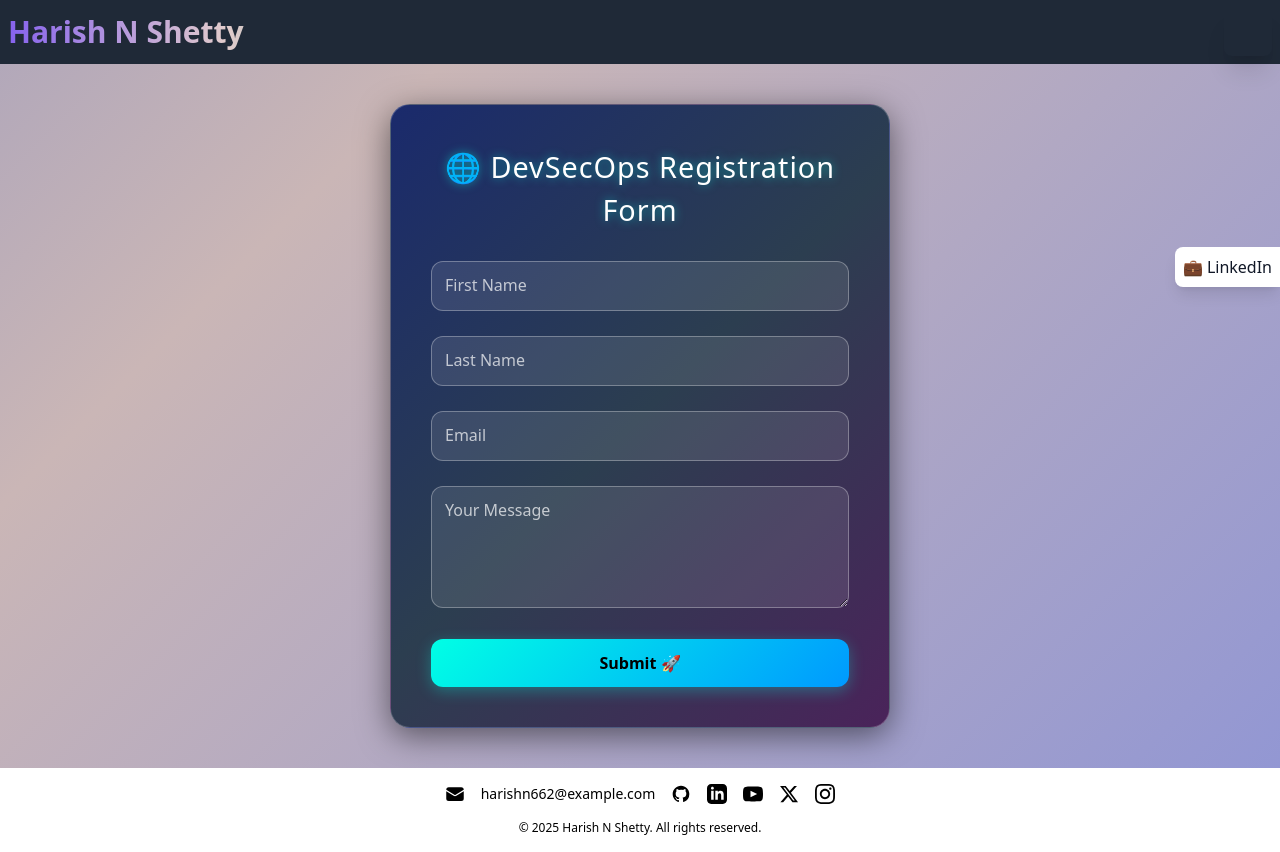
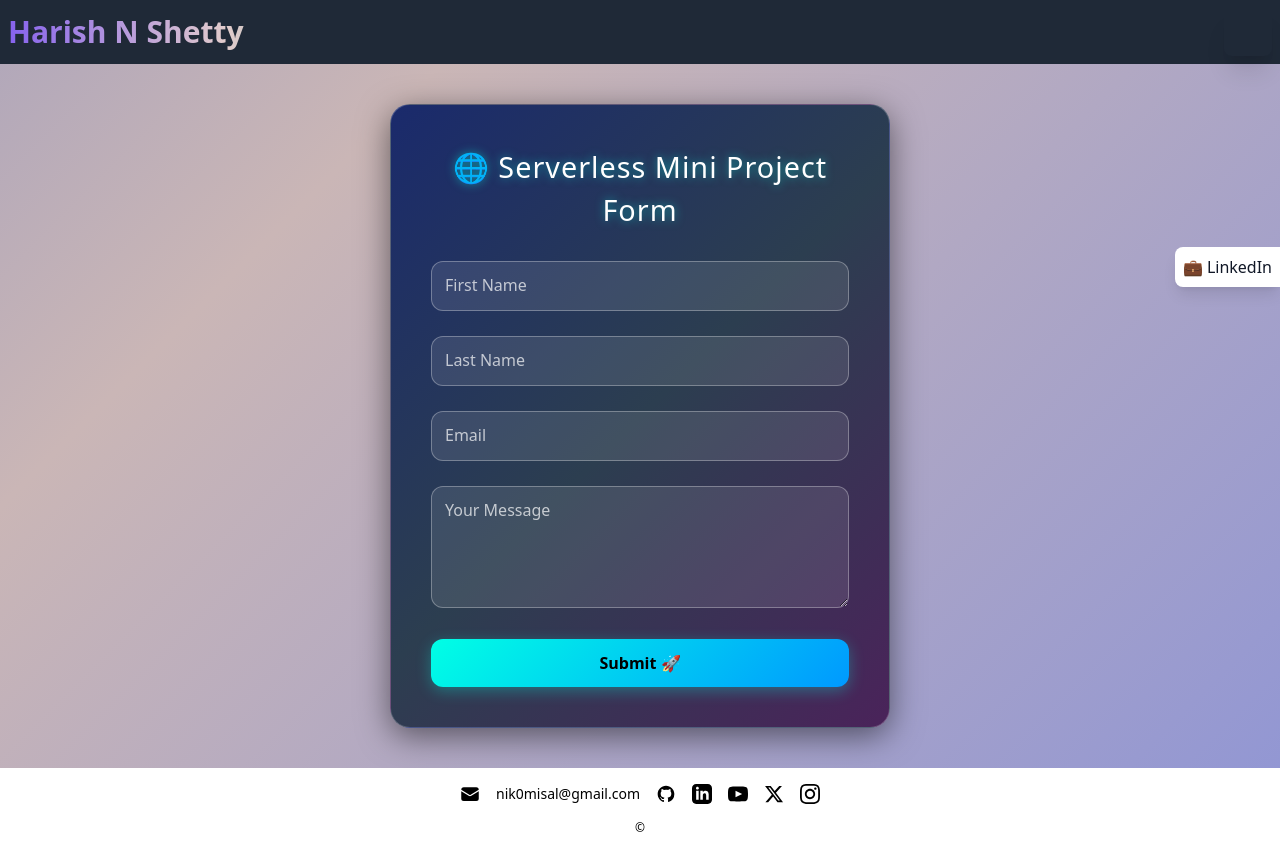
Before and after one commit to nikiimisal/Project__AWS-Serverless-Mini-Project, a plain HTML site: page index.html in a window 1280 px wide. Drawn offline with nearby package versions, Linux system fonts and the light colour scheme.

Commit message:
Update index.html

```diff
--- a/index.html
+++ b/index.html
@@ -4,7 +4,7 @@
   <script src="https://cdnjs.cloudflare.com/ajax/libs/font-awesome/5.15.4/js/all.min.js"></script>
   <meta charset="UTF-8" />
   <meta name="viewport" content="width=device-width, initial-scale=1.0" />
-  <title>Harish's Console</title>
+  <title>nikhil Misal</title>
   <link href="https://cdn.jsdelivr.net/npm/tailwindcss@2.2.19/dist/tailwind.min.css" rel="stylesheet">
 
   <style>
@@ -272,7 +272,7 @@
   <!-- Contact Form Section -->
   <section class="flex justify-center items-center py-10 px-4">
     <div class="solid-card">
-      <h2>🌐 DevSecOps Registration Form </h2>
+      <h2>🌐 Serverless Mini Project Form </h2>
       <form action="/dev" method="post">
         <div class="form-group">
           <input type="text" id="fname" name="fname" required placeholder=" " />
@@ -307,45 +307,45 @@
                 <path d="M1.5 8.67v8.58a3 3 0 003 3h15a3 3 0 003-3V8.67l-8.928 5.493a3 3 0 01-3.144 0L1.5 8.67z"/>
                 <path d="M22.5 6.908V6.75a3 3 0 00-3-3h-15a3 3 0 00-3 3v.158l9.714 5.978a1.5 1.5 0 001.572 0L22.5 6.908z"/>
             </svg>
-            <a href="mailto:harishn662@example.com" class="hover:opacity-75">harishn662@example.com</a>
+            <a href="mailto:nik0misal@gmail.com" class="hover:opacity-75">nik0misal@gmail.com</a>
         </div>
 
         <!-- GitHub -->
-        <a href="https://github.com/harishnshetty" target="_blank" class="hover:opacity-75" aria-label="GitHub">
+        <a href="https://github.com/nikiimisal/" target="_blank" class="hover:opacity-75" aria-label="GitHub">
             <svg class="w-5 h-5" fill="currentColor" viewBox="0 0 24 24" aria-hidden="true">
                 <path fill-rule="evenodd" d="M12 2C6.477 2 2 6.484 2 12.017c0 4.425 2.865 8.18 6.839 9.504.5.092.682-.217.682-.483 0-.237-.008-.868-.013-1.703-2.782.605-3.369-1.343-3.369-1.343-.454-1.158-1.11-1.466-1.11-1.466-.908-.62.069-.608.069-.608 1.003.07 1.531 1.032 1.531 1.032.892 1.53 2.341 1.088 2.91.832.092-.647.35-1.088.636-1.338-2.22-.253-4.555-1.113-4.555-4.951 0-1.093.39-1.988 1.029-2.688-.103-.253-.446-1.272.098-2.65 0 0 .84-.27 2.75 1.026A9.564 9.564 0 0112 6.844c.85.004 1.705.115 2.504.337 1.909-1.296 2.747-1.027 2.747-1.027.546 1.379.202 2.398.1 2.651.64.7 1.028 1.595 1.028 2.688 0 3.848-2.339 4.695-4.566 4.943.359.309.678.92.678 1.855 0 1.338-.012 2.419-.012 2.747 0 .268.18.58.688.482A10.019 10.019 0 0022 12.017C22 6.484 17.522 2 12 2z" clip-rule="evenodd"/>
             </svg>
         </a>
 
         <!-- LinkedIn -->
-        <a href="https://www.linkedin.com/in/harish-n-shetty/" target="_blank" class="hover:opacity-75" aria-label="LinkedIn">
+        <a href="https://www.linkedin.com/in/nikhilmisal/" target="_blank" class="hover:opacity-75" aria-label="LinkedIn">
             <svg class="w-5 h-5" fill="currentColor" viewBox="0 0 24 24" aria-hidden="true">
                 <path d="M19 0h-14c-2.761 0-5 2.239-5 5v14c0 2.761 2.239 5 5 5h14c2.762 0 5-2.239 5-5v-14c0-2.761-2.238-5-5-5zm-11 19h-3v-11h3v11zm-1.5-12.268c-.966 0-1.75-.79-1.75-1.764s.784-1.764 1.75-1.764 1.75.79 1.75 1.764-.783 1.764-1.75 1.764zm13.5 12.268h-3v-5.604c0-3.368-4-3.113-4 0v5.604h-3v-11h3v1.765c1.396-2.586 7-2.777 7 2.476v6.759z"/>
             </svg>
         </a>
 
         <!-- YouTube -->
-        <a href="https://www.youtube.com/@devopsHarishNShetty" target="_blank" class="hover:opacity-75" aria-label="YouTube">
+        <a href="https://www.youtube.com/@nikhilmisal8027" target="_blank" class="hover:opacity-75" aria-label="YouTube">
             <svg class="w-5 h-5" fill="currentColor" viewBox="0 0 24 24" aria-hidden="true">
                 <path d="M19.615 3.184c-3.604-.246-11.631-.245-15.23 0-3.897.266-4.356 2.62-4.385 8.816.029 6.185.484 8.549 4.385 8.816 3.6.245 11.626.246 15.23 0 3.897-.266 4.356-2.62 4.385-8.816-.029-6.185-.484-8.549-4.385-8.816zm-10.615 12.816v-8l8 3.993-8 4.007z"/>
             </svg>
         </a>
 
         <!-- Twitter -->
-        <a href="https://x.com/devopswitharish" target="_blank" class="hover:opacity-75" aria-label="Twitter">
+        <a href="https://x.com/nikiimisal" target="_blank" class="hover:opacity-75" aria-label="Twitter">
             <svg class="w-5 h-5" fill="currentColor" viewBox="0 0 24 24" aria-hidden="true">
                 <path d="M18.244 2.25h3.308l-7.227 8.26 8.502 11.24H16.17l-5.214-6.817L4.99 21.75H1.68l7.73-8.835L1.254 2.25H8.08l4.713 6.231zm-1.161 17.52h1.833L7.084 4.126H5.117z"/>
             </svg>
         </a>
 
         <!-- Instagram -->
-        <a href="https://www.instagram.com/devopswithharish" target="_blank" class="hover:opacity-75" aria-label="Instagram">
+        <a href="" target="_blank" class="hover:opacity-75" aria-label="Instagram">
             <svg class="w-5 h-5" fill="currentColor" viewBox="0 0 24 24" aria-hidden="true">
                 <path d="M12 2.163c3.204 0 3.584.012 4.85.07 3.252.148 4.771 1.691 4.919 4.919.058 1.265.069 1.645.069 4.849 0 3.205-.012 3.584-.069 4.849-.149 3.225-1.664 4.771-4.919 4.919-1.266.058-1.644.07-4.85.07-3.204 0-3.584-.012-4.849-.07-3.26-.149-4.771-1.699-4.919-4.92-.058-1.265-.07-1.644-.07-4.849 0-3.204.013-3.583.07-4.849.149-3.227 1.664-4.771 4.919-4.919 1.266-.057 1.645-.069 4.849-.069zm0-2.163c-3.259 0-3.667.014-4.947.072-4.358.2-6.78 2.618-6.98 6.98-.059 1.281-.073 1.689-.073 4.948 0 3.259.014 3.668.072 4.948.2 4.358 2.618 6.78 6.98 6.98 1.281.058 1.689.072 4.948.072 3.259 0 3.668-.014 4.948-.072 4.354-.2 6.782-2.618 6.979-6.98.059-1.28.073-1.689.073-4.948 0-3.259-.014-3.667-.072-4.947-.196-4.354-2.617-6.78-6.979-6.98-1.281-.059-1.69-.073-4.949-.073zm0 5.838c-3.403 0-6.162 2.759-6.162 6.162s2.759 6.163 6.162 6.163 6.162-2.759 6.162-6.163c0-3.403-2.759-6.162-6.162-6.162zm0 10.162c-2.209 0-4-1.79-4-4 0-2.209 1.791-4 4-4s4 1.791 4 4c0 2.21-1.791 4-4 4zm6.406-11.845c-.796 0-1.441.645-1.441 1.44s.645 1.44 1.441 1.44c.795 0 1.439-.645 1.439-1.44s-.644-1.44-1.439-1.44z"/>
             </svg>
         </a>
     </div>
-    <p class="text-xs text-black-1000 mt-4">&copy; 2025 Harish N Shetty. All rights reserved.</p>
+    <p class="text-xs text-black-1000 mt-4">&copy; </p>
 </footer>
 
   <!-- Floating Sidebar with LinkedIn Badge -->
@@ -356,10 +356,10 @@
            data-size="medium"
            data-theme="dark"
            data-type="VERTICAL"
-           data-vanity="harishnshetty"
+           data-vanity="nikiimisal"
            data-version="v1">
         <a class="badge-base__link LI-simple-link"
-           href="https://in.linkedin.com/in/harishnshetty?trk=profile-badge" target="_blank">
+           href="https://www.linkedin.com/in/nikhilmisal/" target="_blank">
           💼 LinkedIn
         </a>
       </div>
```
